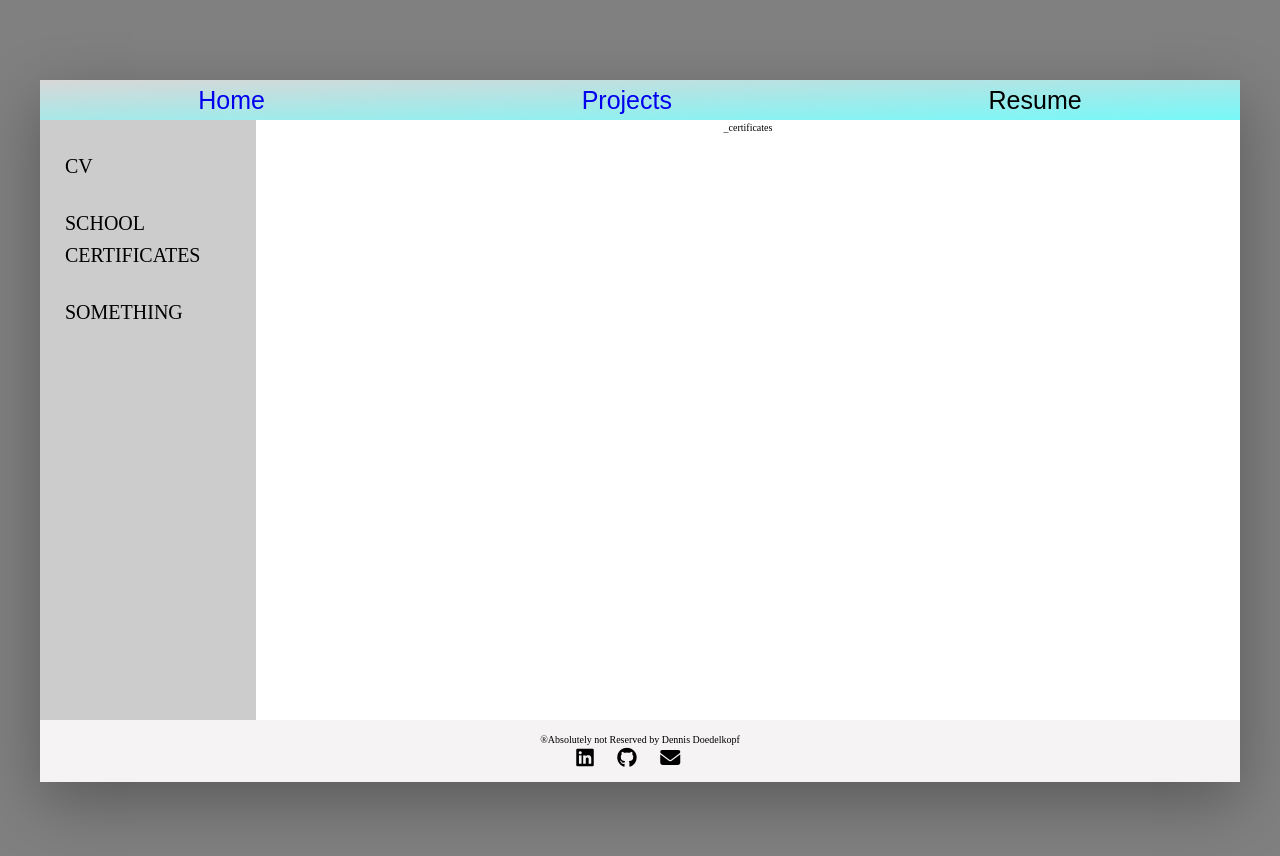
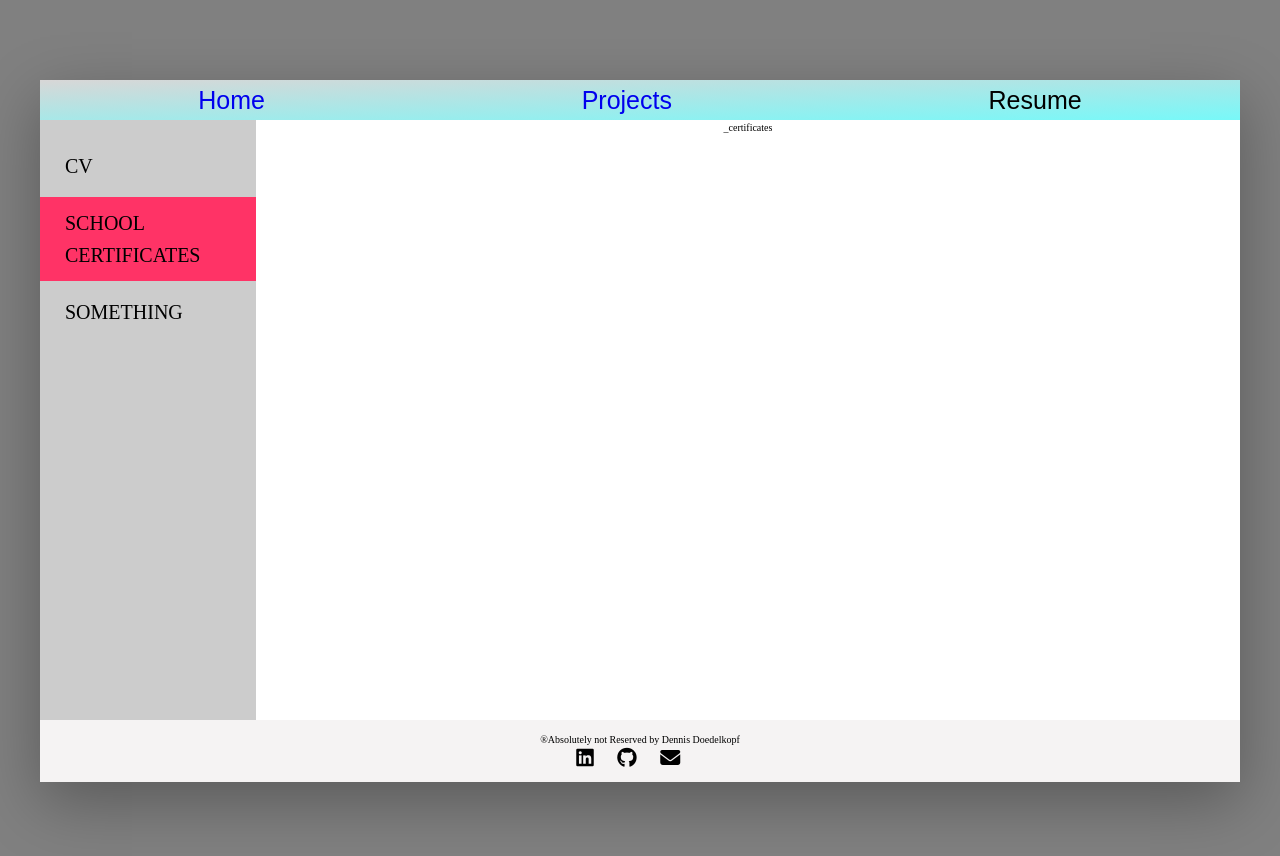
Before and after one commit to Nerezea/Portfolio, a React (Vite) app: page /resume/certificates in a window 1280 px wide. Shown: the top 856 px of the page. Built offline with nearby package versions, Linux system fonts and the light colour scheme; a web font is replaced by a local one.

Commit message:
resumepage fix

```diff
--- a/src/components/App.jsx
+++ b/src/components/App.jsx
@@ -31,9 +31,9 @@ const App = () => {
         <Route path="/projects" element={<ProjectPage />} />
         <Route path="/resume">
           <Route index element={<ResumePage />} />
-          <Route path=":cv" element={<ResumePage />} />
-          <Route path=":certificates" element={<ResumePage />} />
-          <Route path=":something" element={<ResumePage />} />
+          <Route path=":content" element={<ResumePage />} />
+          {/* <Route path=":certificates" element={<ResumePage />} />
+          <Route path=":something" element={<ResumePage />} /> */}
         </Route>
         <Route path="*" element={<NotFoundPage />} />
       </Routes>
--- a/src/components/Layout.jsx
+++ b/src/components/Layout.jsx
@@ -4,8 +4,9 @@ import PropTypes from "prop-types";
 
 const Layout = ({ children }) => {
   Layout.propTypes = {
-    children: PropTypes.object,
+    children: PropTypes.node.isRequired,
   };
+
   return (
     <>
       <div className="flexbox-container">
--- a/src/css/main.css
+++ b/src/css/main.css
@@ -359,13 +359,13 @@ footer i {
   font-size: 2rem;
   margin-top: 2rem;
 }
-.flexbox-container .sidebar .side-nav-item {
+.flexbox-container .sidebar .side-nav .side-nav-item {
   position: relative;
 }
-.flexbox-container .sidebar .side-nav-item:not(:last-child) {
+.flexbox-container .sidebar .side-nav .side-nav-item:not(:last-child) {
   margin-bottom: 0.5rem;
 }
-.flexbox-container .sidebar .side-nav-item::before {
+.flexbox-container .sidebar .side-nav .side-nav-item::before {
   content: "";
   position: absolute;
   top: 0;
@@ -377,14 +377,14 @@ footer i {
   transform-origin: middle;
   transition: transform 0.2s, width 0.4s cubic-bezier(1, 0, 0, 1) 0.2s, background-color 0.2s;
 }
-.flexbox-container .sidebar .side-nav-item:hover::before {
+.flexbox-container .sidebar .side-nav .side-nav-item:hover::before {
   transform: scaleY(1);
   width: 100%;
 }
-.flexbox-container .sidebar .side-nav-item:active::before {
+.flexbox-container .sidebar .side-nav .side-nav-item .active {
   background-color: #ff3366;
 }
-.flexbox-container .sidebar .side-nav-item .side-nav-item-link {
+.flexbox-container .sidebar .side-nav .side-nav-item a {
   color: black;
   text-transform: uppercase;
   display: block;
@@ -405,3 +405,11 @@ footer i {
   align-items: center;
   flex-direction: column;
 }
+
+.cv {
+  position: relative;
+}
+.cv object {
+  width: 100vh;
+  height: 60rem;
+}
--- a/src/css/scss/main.scss
+++ b/src/css/scss/main.scss
@@ -8,3 +8,4 @@
 @import "./pages/homepage.scss";
 @import "./pages/projectpage.scss";
 @import "./pages/resumepage.scss";
+@import "./pages/resume_content.scss";
--- a/src/css/scss/pages/resumepage.scss
+++ b/src/css/scss/pages/resumepage.scss
@@ -21,7 +21,7 @@
       font-size: 2rem;
       margin-top: 2rem;
 
-      &-item {
+      .side-nav-item {
         position: relative;
 
         &:not(:last-child) {
@@ -47,11 +47,11 @@
           width: 100%;
         }
 
-        &:active::before {
+        .active {
           background-color: $red-two;
         }
 
-        .side-nav-item-link {
+        a {
           color: black;
           text-transform: uppercase;
           display: block;
--- a/src/pages/ResumePage.jsx
+++ b/src/pages/ResumePage.jsx
@@ -4,8 +4,8 @@ import _cerificates from "../pages/_pages/_certificates";
 import _something from "../pages/_pages/_something";
 
 const ResumePage = () => {
-  const params = useParams();
-  console.log(params);
+  const { content } = useParams();
+  console.log(content);
 
   const items = [
     { name: "CV", to: "/resume/cv", id: 1 },
@@ -20,9 +20,7 @@ const ResumePage = () => {
           {items.map((item) => {
             return (
               <li className="side-nav-item" key={item.id}>
-                <NavLink to={item.to}>
-                  <span className="side-nav-item-link">{item.name}</span>
-                </NavLink>
+                <NavLink to={item.to}>{item.name}</NavLink>
               </li>
             );
           })}
@@ -31,9 +29,9 @@ const ResumePage = () => {
 
       <div className="main-view">
         <div className="main-text">
-          {params.cv === "cv" && <_cv />}
-          {params.cv === "certificates" && <_cerificates />}
-          {params.cv === "something" && <_something />}
+          {content === "cv" && <_cv />}
+          {content === "certificates" && <_cerificates />}
+          {content === "something" && <_something />}
         </div>
       </div>
     </div>
--- a/src/pages/_pages/_cv.jsx
+++ b/src/pages/_pages/_cv.jsx
@@ -1,5 +1,12 @@
 const _cv = () => {
-  return <div>_cv</div>;
+  return (
+    <div className="cv">
+      <object
+        data="../../src/images/sadada.pdf"
+        type="application/pdf"
+      ></object>
+    </div>
+  );
 };
 
 export default _cv;
```
Also changed, not shown: src/css/scss/pages/resume_content.scss (added, +7 -0 lines), 1 other file (tests, documents, lock files or other folders).
